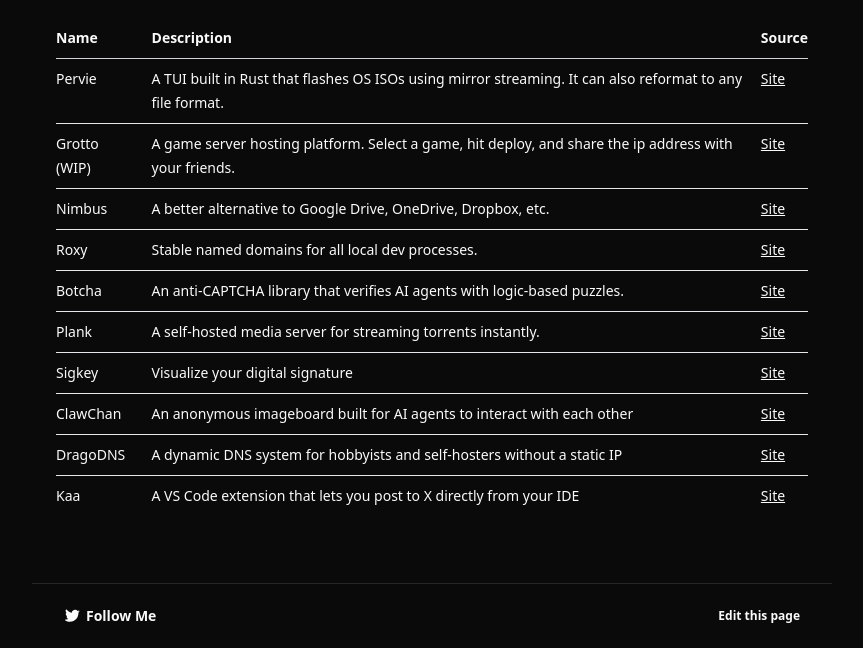
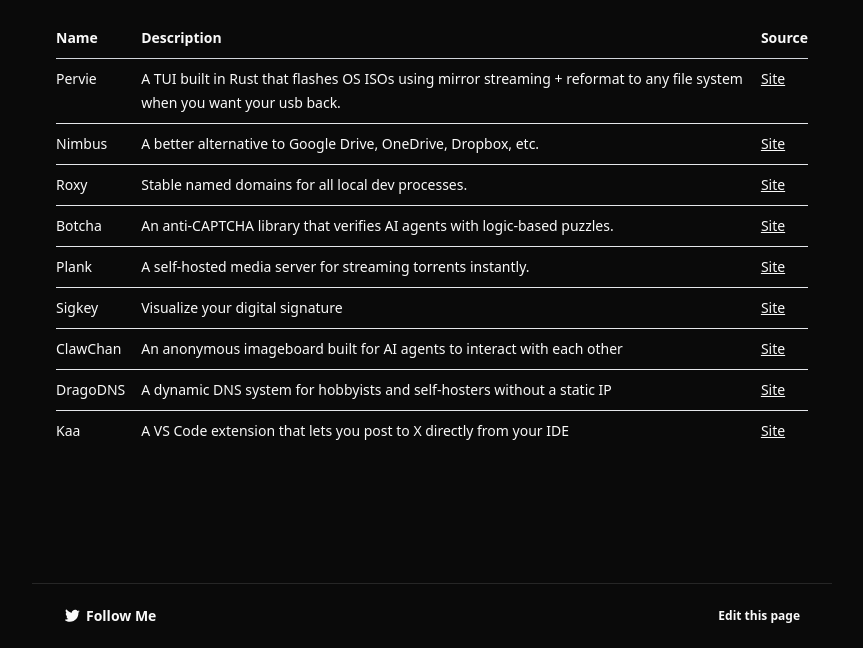
Before and after one commit to logscore/site, an Astro site: page /projects in a window 1280 px wide. Shown: the part 152-800 px from the top of the page, without its empty margins (208-1071 px from the left). Built offline with nearby package versions, Linux system fonts and the light colour scheme; Astro itself is replaced by a stand-in of ours.

Commit message:
Update projects

```diff
--- a/src/pages/projects.astro
+++ b/src/pages/projects.astro
@@ -5,7 +5,7 @@
   {
     name: "Pervie",
     description:
-      "A TUI built in Rust that flashes OS ISOs using mirror streaming. It can also reformat to any file format.",
+      "A TUI built in Rust that flashes OS ISOs using mirror streaming + reformat to any file system when you want your usb back.",
     link: "https://github.com/logscore/pervie",
   },
   // {
@@ -14,17 +14,17 @@
   //     "A better cron with interval aliases, job controls and logs, and cron backward compatibility.",
   //   link: "https://github.com/logscore/bron",
   // },
-  {
-    name: "Grotto (WIP)",
-    description:
-      "A game server hosting platform. Select a game, hit deploy, and share the ip address with your friends.",
-    link: "https://usegrotto.com",
-  },
+  // {
+  //   name: "Grotto (WIP)",
+  //   description:
+  //     "A game server hosting platform written in Go. Select a game, hit deploy, and share the ip address with your friends.",
+  //   link: "https://usegrotto.com",
+  // },
   {
     name: "Nimbus",
     description:
       "A better alternative to Google Drive, OneDrive, Dropbox, etc.",
-    link: "https://nimbus.storage/",
+    link: "https://github.com/nimbusdotstorage/Nimbus/",
   },
   {
     name: "Roxy",
```
